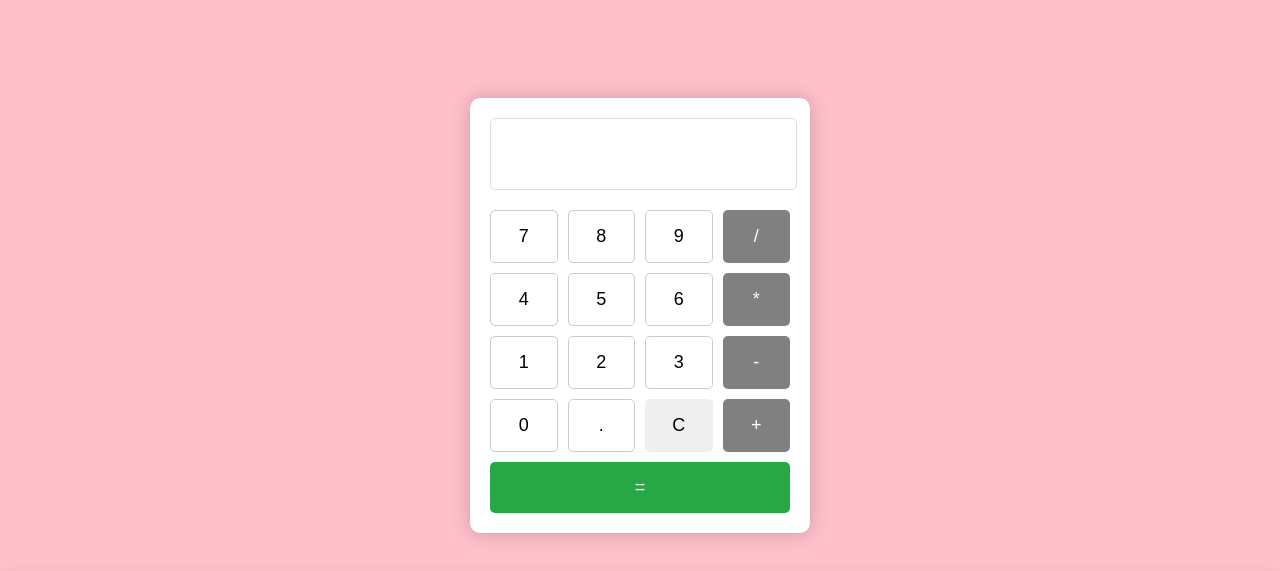
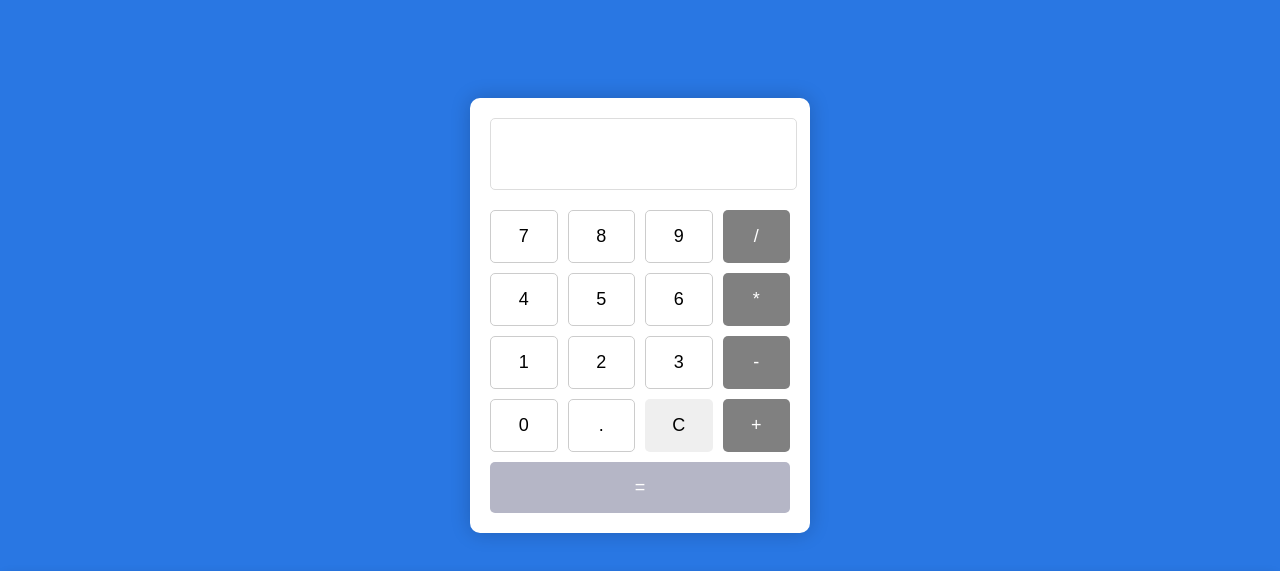
Before and after one commit to brunnarayssa/1clase-calculadora, a plain HTML site: page index.html in a window 1280 px wide. Shown: the top 571 px of the page. Drawn offline with Linux system fonts and the light colour scheme.

Commit message:
cambios de estilos

```diff
--- a/calculadora.css
+++ b/calculadora.css
@@ -6,7 +6,7 @@ body {
     align-items: center; /* Centrar horizontalmente */
     height: 100vh; /* Altura total de la ventana */
     margin: 0;
-    background-color: #ffc0cb; /* Fondo de la página rosa */
+    background-color: #2977e3; /* Fondo de la página */
 }
 
 .calculator {
@@ -68,7 +68,7 @@ button.operator:active {
 
 .equal {
     grid-column: span 4;
-    background-color: #28a745;
+    background-color: #b5b6c6;
     color: white;
 }
 
```
